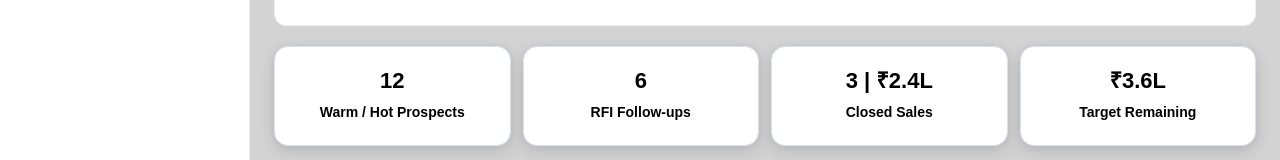
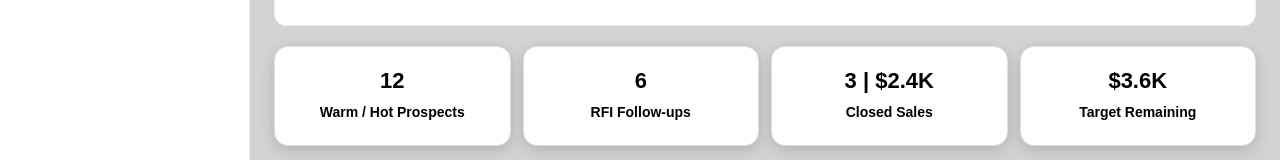
Before and after one commit to stirr3dz3phyr-ship-it/LeadFlow-WarMachine, a React (Vite) app: page / in a window 1280 px wide. Shown: the part 443-603 px from the top of the page. Built offline with nearby package versions, Linux system fonts and the light colour scheme.

Commit message:
Update App.jsx

```diff
--- a/src/App.jsx
+++ b/src/App.jsx
@@ -87,13 +87,13 @@ export default function App() {
   </div>
 
   <div className="kpi-card">
-    <h1>3 | ₹2.4L</h1>
-    <p>Closed Sales</p>
+   <h1>3 | $2.4K</h1>
+<p>Closed Sales</p>
   </div>
 
   <div className="kpi-card">
-    <h1>₹3.6L</h1>
-    <p>Target Remaining</p>
+   <h1>$3.6K</h1>
+<p>Target Remaining</p>
   </div>
 
 </div>
```
